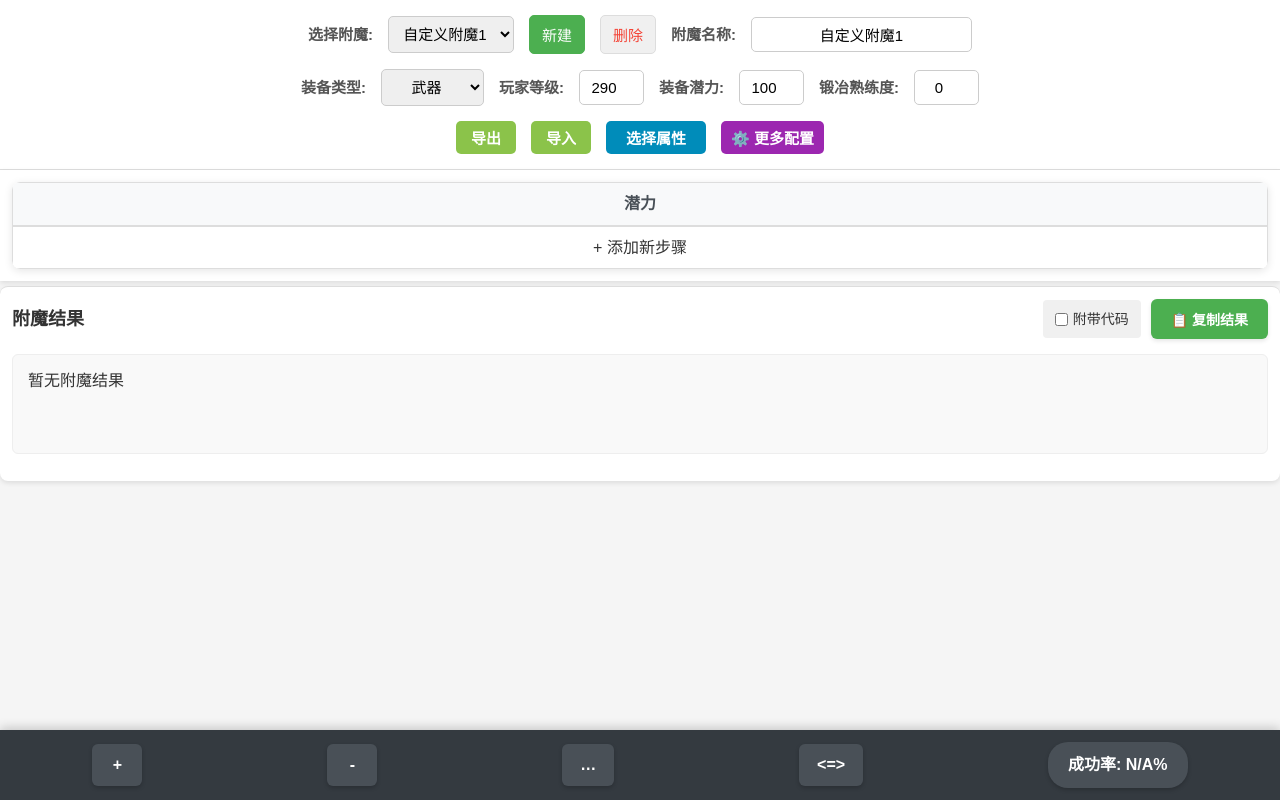
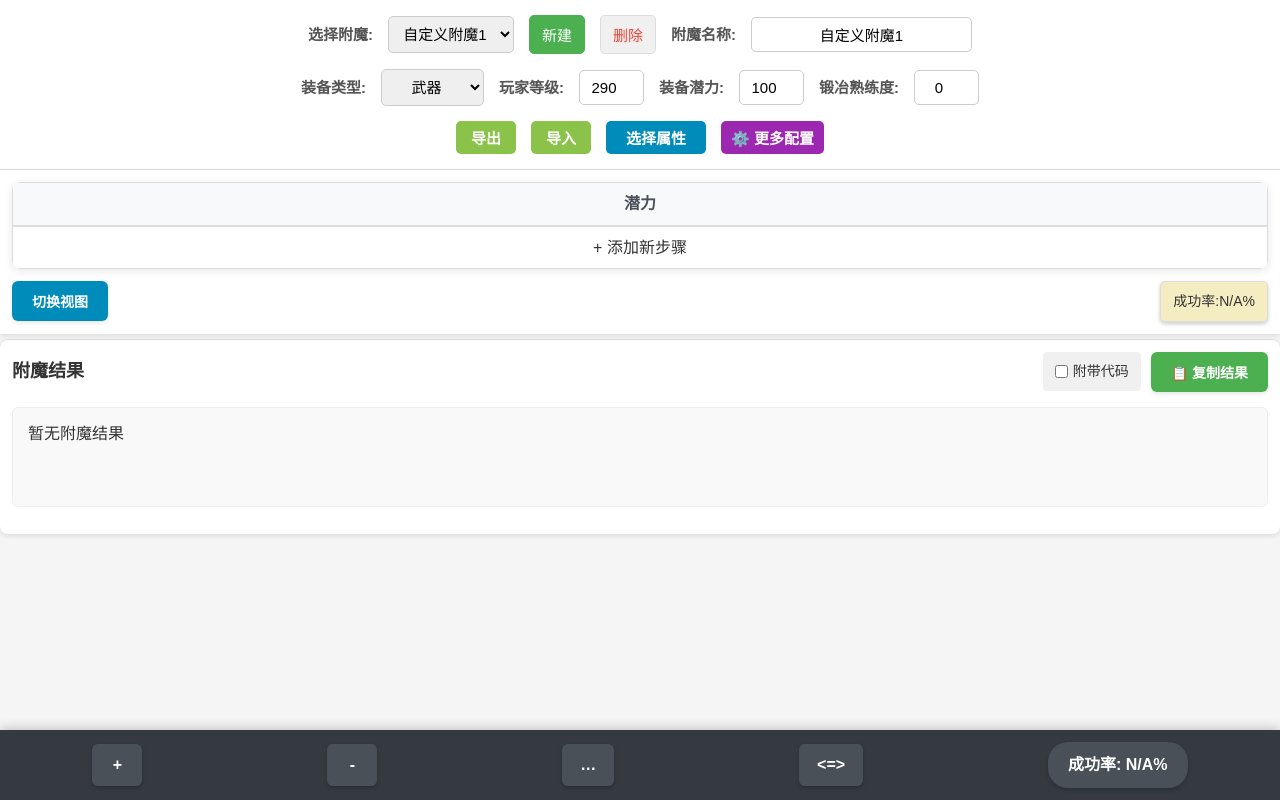
Before and after one commit to sunny-wind-i/Toram-EnchantmentSimulator, a website built with webpack: page public/EnchantmentSimulator.html in a window 1280 px wide. Built offline with nearby package versions, Linux system fonts and the light colour scheme.

Commit message:
feat: 为附魔模拟器表格下方添加成功率与视图切换

```diff
--- a/public/EnchantmentSimulator.html
+++ b/public/EnchantmentSimulator.html
@@ -205,6 +205,20 @@
                 </tbody>
             </table>
         </div>
+
+        <!-- 添加在表格下方的控件 -->
+        <div class="table-footer-controls">
+            <div class="view-mode-control">
+                <button id="tableViewModeBtn" class="control-btn">
+                    <span class="btn-text">切换视图</span>
+                </button>
+            </div>
+            <div class="success-rate-control">
+                <div class="success-rate-display">
+                    成功率: <span id="tableSuccessRateValue">100</span>%
+                </div>
+            </div>
+        </div>
     </div>
 
     <!-- 悬浮操作栏 -->
--- a/src/css/EnchantmentSimulator.css
+++ b/src/css/EnchantmentSimulator.css
@@ -1105,6 +1105,50 @@ body {
     padding: 10px 20px;
     border-radius: 20px;
     box-shadow: 0 2px 4px rgba(0, 0, 0, 0.2);
+}
+
+/* 表格下方控件 */
+.table-footer-controls {
+    display: flex;
+    justify-content: space-between;
+    align-items: center;
+    margin-top: 12px;
+    padding: 0 0;
+}
+
+.view-mode-control .control-btn {
+    padding: 10px 20px;
+    background-color: #008CBA;
+    color: white;
+    border: none;
+    border-radius: 6px;
+    cursor: pointer;
+    font-size: 14px;
+    font-weight: 600;
+    transition: all 0.2s ease;
+    display: flex;
+    align-items: center;
+    gap: 8px;
+    box-shadow: 0 2px 4px rgba(0, 0, 0, 0.1);
+}
+
+.view-mode-control .control-btn:hover {
+    background-color: #007B9A;
+    transform: translateY(-2px);
+    box-shadow: 0 4px 8px rgba(0, 0, 0, 0.15);
+}
+
+.success-rate-control .success-rate-display {
+    background-color: #f5edc2;
+    border: 1px solid #ddd;
+    border-radius: 5px;
+    padding: 8px 12px;
+    font-size: 14px;
+    display: flex;
+    align-items: center;
+    justify-content: center;
+    transition: all 0.2s ease;
+    font-weight: 500;
 }
 
 /* 操作菜单 */
```
Also changed, not shown: src/js/EnchantmentSimulator.js.
